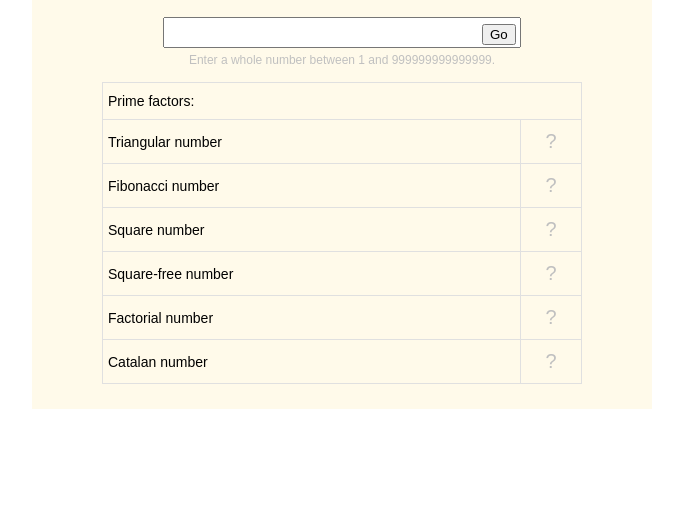
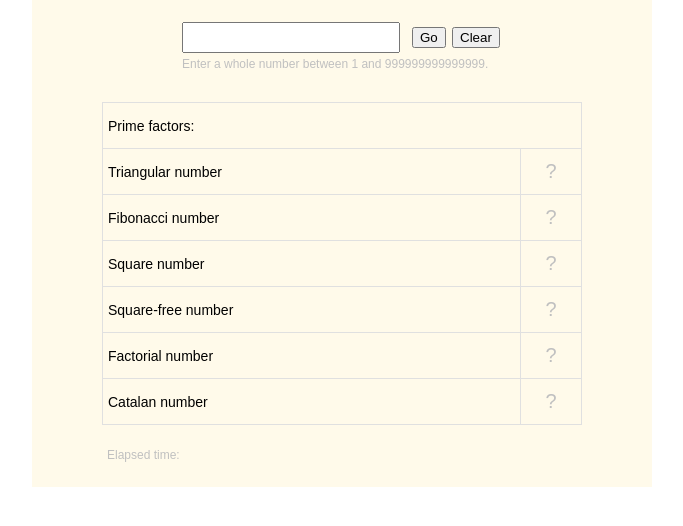
Before and after one commit to bit-player/number-factoids, a plain HTML site: page recognizers.html in a window 1280 px wide. Shown: the part 96-622 px from the top of the page, without its empty margins (298-981 px from the left). Drawn offline with Linux system fonts and the light colour scheme.

Commit message:
mostly interface tweaks

```diff
--- a/recognizers.css
+++ b/recognizers.css
@@ -38,28 +38,42 @@ div#numberbox > p {
   font-weight: 500;
 }
 
-div#numberbox > input {
+div#input-div {
+  position: relative;
+  left: 50px;
+  height: 70px;
+}
+
+div#input-div > input {
   display: block;
-  position: relative;
-  width: 350px;
+  position: absolute;
+  left: 90px;
+  top: 5px;
+  width: 210px;
   height: 25px;
   font-size: 15pt;
-  margin: 10px auto 5px auto;
   text-align: left;
 }
 
-div#numberbox > label {
+div#input-div > label {
   display: block;
-  position: relative;
-  text-align: center;
-/*  color: #b1b1b1;*/
+  position: absolute;
+  left: 90px;
+  top: 40px;
+  text-align: left;
   font-size: 9pt;
 }
 
 button#go-button {
   position: absolute;
-  left: 450px;
-  top: 80px;
+  left: 320px;
+  top: 10px;
+}
+
+button#clear-button {
+  position: absolute;
+  left: 360px;
+  top: 10px;
 }
 
 .number-properties-table  {
@@ -77,12 +91,20 @@ button#go-button {
   border-width: 1px;
   overflow: hidden;
   word-break:normal;
+  height: 25px;
 }
 
 td.property-marker {
   text-align: center;
   font-size: 20px;
   width: 50px;
+}
+
+p#timer {
+  position: relative;
+  top: 5px;
+  left: 65px;
+  font-size: 12px;
 }
 
 .green {
--- a/recognizers.html
+++ b/recognizers.html
@@ -17,9 +17,12 @@
         <h3>Number Factoids</h3>
       </div>
 
-      <input id="number-recog-input" type="text" placeholder="">
+      <div id="input-div">
+        <input id="number-recog-input" type="number" min="1" max="999999999999999" placeholder="">
         <button id="go-button">Go</button>
+        <button id="clear-button">Clear</button>
         <label id="input-label" class="gray" for="number-recog-input">Enter a whole number between 1 and 999999999999999.</label>
+      </div>
 
       <table class="number-properties-table">
         <tr>
@@ -51,6 +54,8 @@
         </tr>
       </table>
 
+      <p id="timer" class="gray">Elapsed time: </p>
+
 
     </div> <!--"numberbox"-->
     <script src="recognizers.js"></script>
--- a/recognizers.js
+++ b/recognizers.js
@@ -9,7 +9,8 @@ var n = {
   triangular: null,
   factorial: null,
   fibonacci: null,
-  catalan: null
+  catalan: null,
+  duration: null
 };
 
 function clearResults() {
@@ -26,6 +27,7 @@ function clearResults() {
 var input = document.getElementById("number-recog-input");
 var inputLabel = document.getElementById("input-label");
 var goButton = document.getElementById("go-button");
+var clearButton = document.getElementById("clear-button");
 var primeCell = document.getElementById("prime-cell");
 var triangularCell = document.getElementById("triangular-cell");
 var squareCell = document.getElementById("square-cell");
@@ -33,11 +35,11 @@ var squareFreeCell = document.getElementById("square-free-cell");
 var fibonacciCell = document.getElementById("fibonacci-cell");
 var factorialCell = document.getElementById("factorial-cell");
 var catalanCell = document.getElementById("catalan-cell");
+var timerP = document.getElementById("timer");
 
 
 
 function factor(N) {
-//  console.time("factor");
   n.factorlist = [];
   var limit = Math.floor(Math.sqrt(N));
   var d = 2, q = N, r = 0;
@@ -53,7 +55,6 @@ function factor(N) {
   if (q > 1) {
         n.factorlist.push(q);
   }
-//  console.timeEnd("factor");
   return(n.factorlist);
 }
 
@@ -138,9 +139,18 @@ function isCatalan(N) {
 }
 
 function calculemus(ev) {
+  var start, finish;
+
+  if (input.value === "") {
+    inputLabel.className = "gray";
+    clearResults();
+  }
+  else {
     n.value = parseInt(input.value);
     console.log(n.value);
     if (n.value > 0 && n.value < 1000000000000000) {
+      input.value = n.value;
+      start = (new Date()).getTime();
       inputLabel.className = "gray";
       n.factorlist = factor(n.value);
       n.factorstring = makeFactorString();
@@ -150,11 +160,14 @@ function calculemus(ev) {
       n.fibonacci = isFibo(n.value);
       n.factorial = isFactorial(n.value);
       n.catalan = isCatalan(n.value);
+      finish = (new Date()).getTime();
+      n.duration = finish - start;
       displayResults();
     }
     else {
       inputLabel.className = "red";
       clearResults();
+    }
   }
 }
 
@@ -179,7 +192,12 @@ function displayResults() {
   squareFreeCell.innerHTML = checkmark(n.squarefree);
   factorialCell.innerHTML = checkmark(n.factorial);
   catalanCell.innerHTML = checkmark(n.catalan);
-
+  if (n.duration !== null) {
+    timerP.innerHTML = "Elapsed time: " + n.duration + " ms."
+  }
+  else {
+    timerP.innerHTML = "Elapsed time:"
+  }
 }
 
 function init() {
@@ -191,6 +209,9 @@ function init() {
 
 goButton.addEventListener("click", calculemus, false);
 
+clearButton.addEventListener("click", init, false);
+
+
 input.addEventListener("change", calculemus, false);
 
 window.onload = init();
```
Lines whose indentation alone changed are shown as unchanged.
